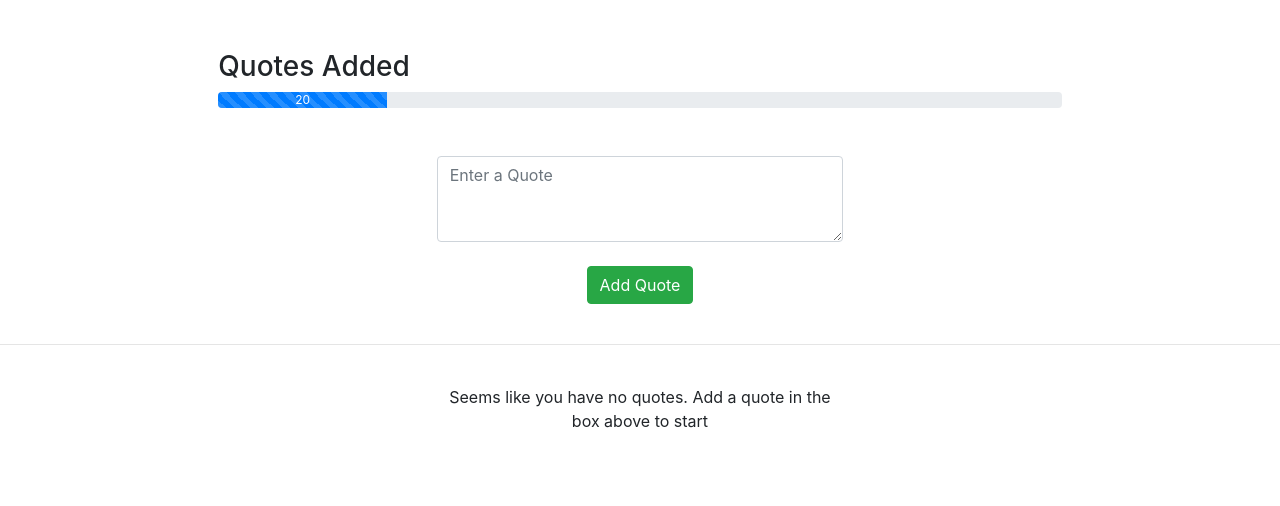
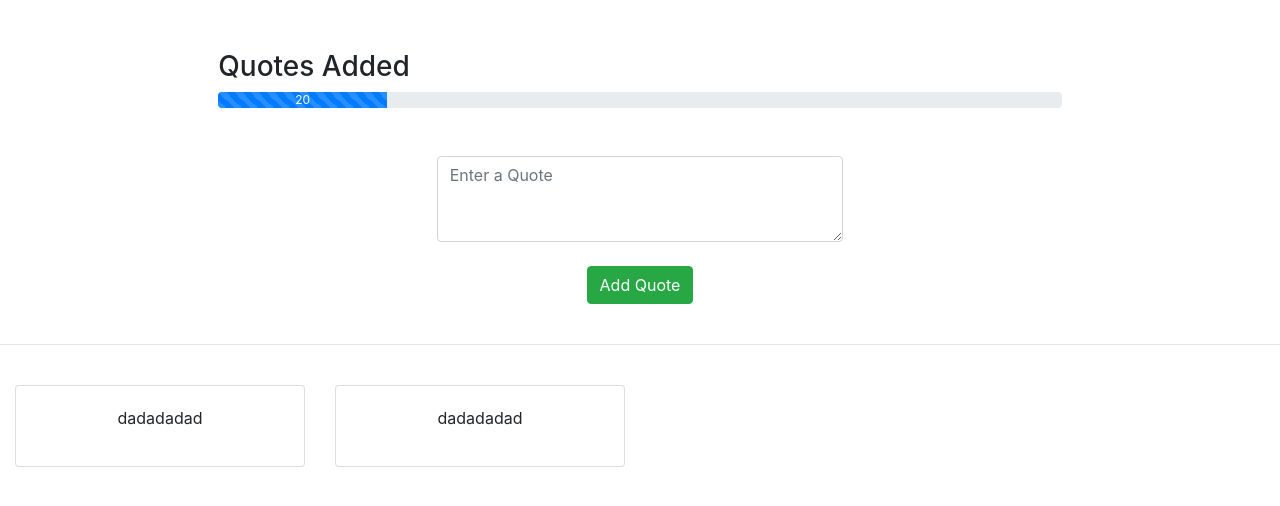
Before and after one commit to abhinavmathur/vue_base, a Vue app: page / in a window 1280 px wide. Shown: the top 506 px of the page. Built offline with nearby package versions, Linux system fonts and the light colour scheme.

Commit message:
proper positioning of boxes

```diff
--- a/src/components/QuoteBox.vue
+++ b/src/components/QuoteBox.vue
@@ -1,10 +1,11 @@
 <template>
-  <div>
-    <div class="row">
-      <div class="col-md-3 col-sm-6 col-lg-3">
-        <b-card class="text-center">
-        </b-card>
-      </div>
-    </div>
-  </div>
+
+  <b-card class="text-center">
+    <slot name="description"></slot>
+  </b-card>
+
 </template>
+
+<script>
+
+</script>
--- a/src/components/QuoteContainer.vue
+++ b/src/components/QuoteContainer.vue
@@ -1,7 +1,13 @@
 <template>
   <div class="container-fluid">
     <div v-if="quote_data.length > 0">
-      <quote-box v-for="quote in quote_data" :key="Math.random()"></quote-box>
+      <div class="row">
+        <div class="col-md-3" v-for="quote in quote_data" :key="Math.random()">
+          <quote-box>
+            <p slot="description">{{ quote }}</p>
+          </quote-box>
+        </div>
+      </div>
     </div>
     <div v-else>
       <div class="row">
@@ -22,7 +28,7 @@
 
     data(){
       return {
-        quote_data: []
+        quote_data: ['dadadadad','dadadadad']
       }
     },
     components: {
```
